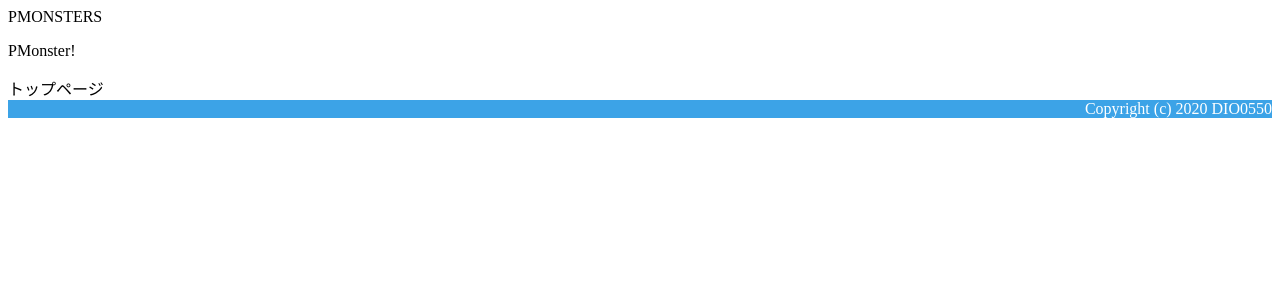
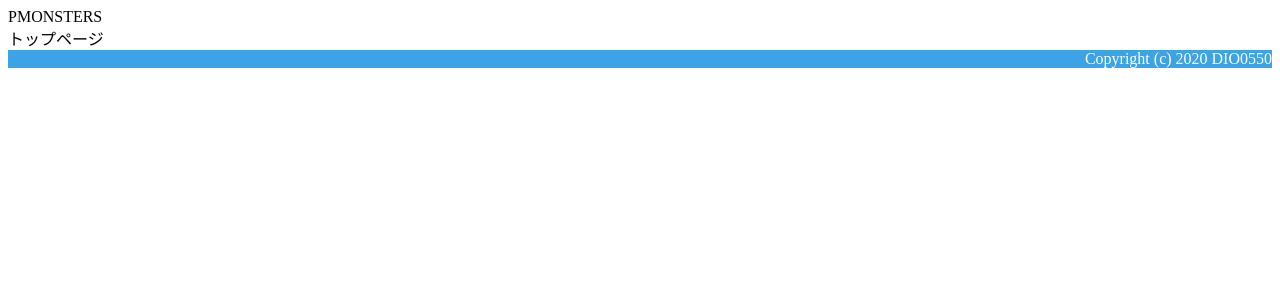
Before and after one commit to DIO0550/DPWiki, a React app in the folder src/frontend/: page / in a window 1280 px wide. Shown: the top 300 px of the page. Built offline with nearby package versions, Linux system fonts and the light colour scheme.

Commit message:
不要なtag削除。

```diff
--- a/src/frontend/component/App.jsx
+++ b/src/frontend/component/App.jsx
@@ -10,7 +10,6 @@ export default class App extends React.Component {
     return (
       <div>
         <Header />
-        <p>PMonster!</p>
         <Router>
            <Route path='/' exact component={TopPage}/>
            <Route path='/List' exact component={MonsterList}/>
```
